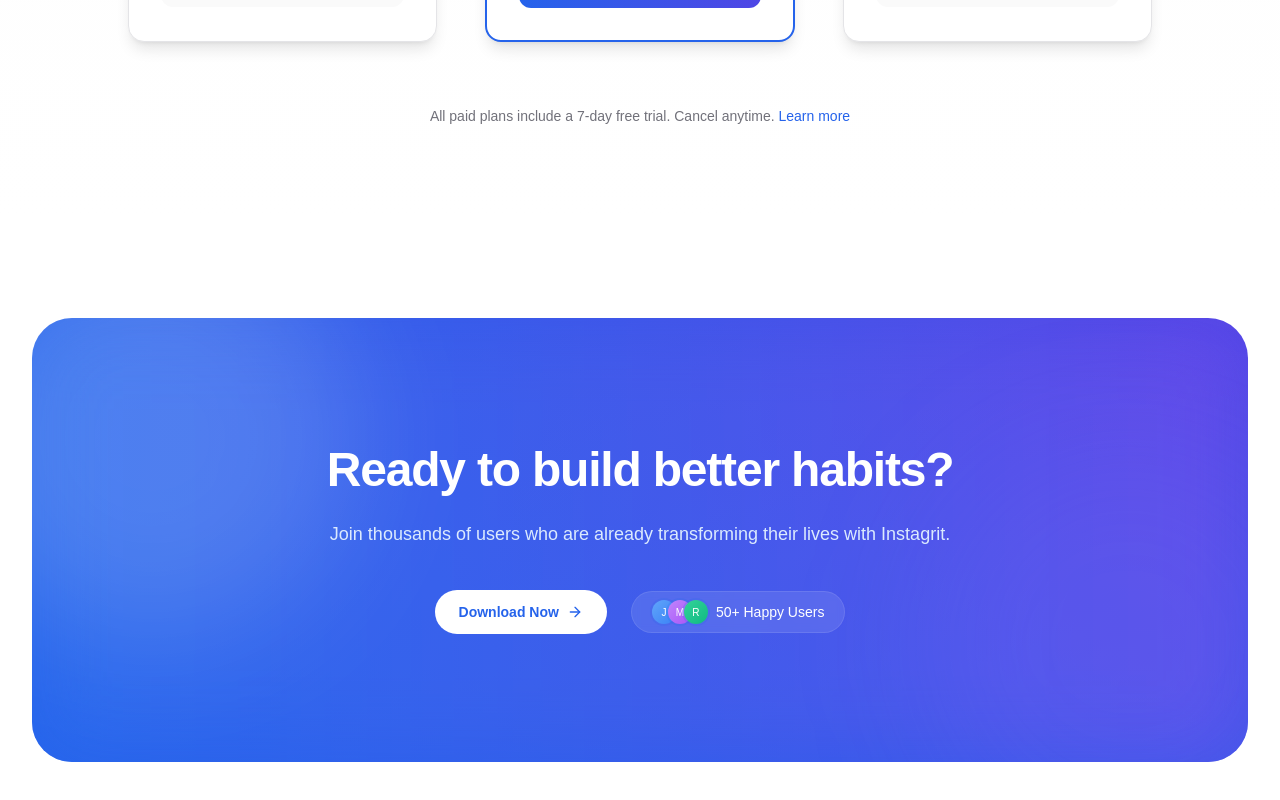
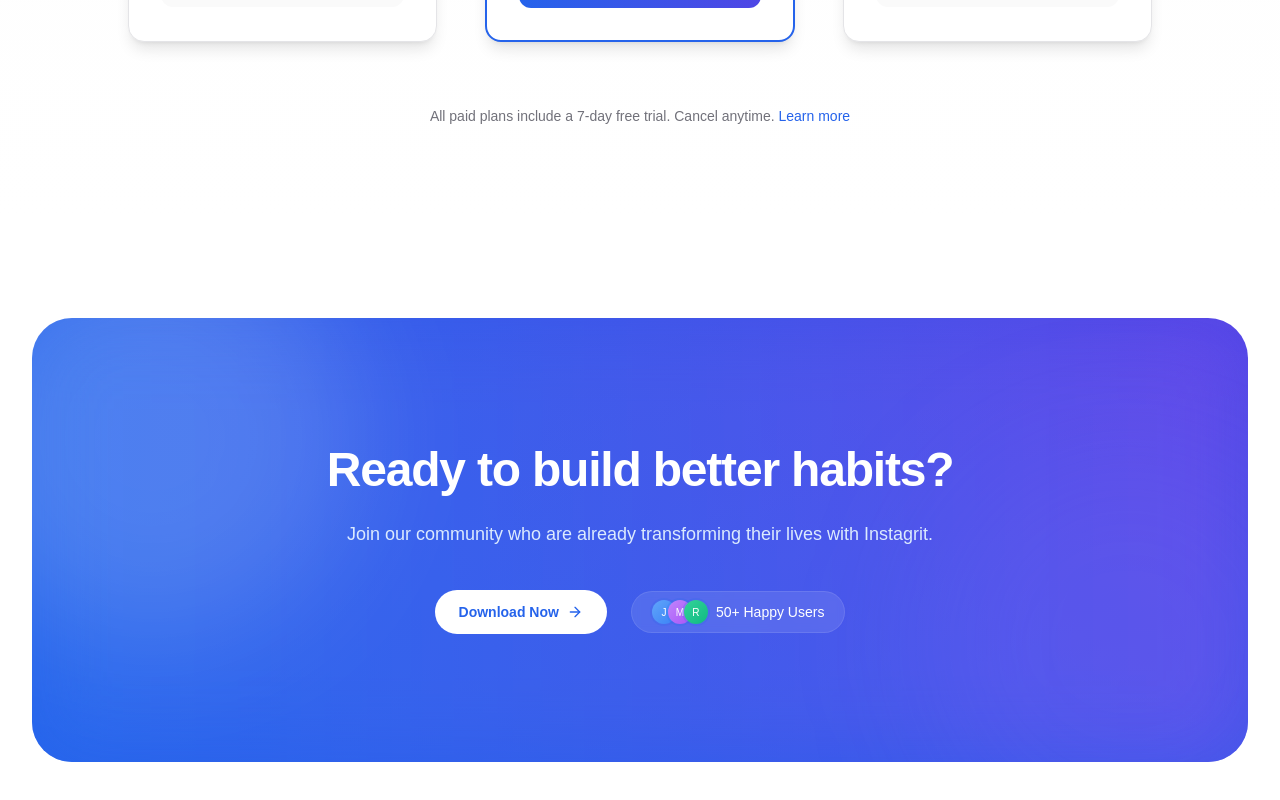
Before and after one commit to Efesop/instagritlp, a Next.js app: page / in a window 1280 px wide. Shown: the part 3822-4622 px from the top of the page. Built offline with nearby package versions, Linux system fonts and the light colour scheme.

Commit message:
text updates

```diff
--- a/app/page.tsx
+++ b/app/page.tsx
@@ -322,7 +322,7 @@ export default function Home() {
         </section>
 
         {/* Testimonials */}
-        <section className="w-full bg-zinc-50 py-24">
+        <section id="testimonials" className="w-full bg-zinc-50 py-24">
           <div className="max-w-[1400px] mx-auto px-4 sm:px-6 lg:px-8">
             <div className="text-center space-y-4 max-w-2xl mx-auto mb-16">
               <h2 className="text-3xl font-bold tracking-tighter sm:text-4xl md:text-5xl">
@@ -453,7 +453,7 @@ export default function Home() {
                   Ready to build better habits?
                 </h2>
                 <p className="mt-6 text-lg leading-8 text-blue-100 max-w-2xl mx-auto">
-                  Join thousands of users who are already transforming their lives with Instagrit.
+                  Join our community who are already transforming their lives with Instagrit.
                 </p>
 
                 <div className="mt-10 flex items-center justify-center gap-6 flex-wrap">
--- a/components/site-header.tsx
+++ b/components/site-header.tsx
@@ -68,7 +68,7 @@ export function SiteHeader() {
               </NavigationMenuContent>
             </NavigationMenuItem>
             <NavigationMenuItem>
-              <Link href="#testimonials" legacyBehavior passHref>
+              <Link href="/#testimonials" legacyBehavior passHref>
                 <NavigationMenuLink className="group inline-flex h-9 w-max items-center justify-center rounded-md px-4 py-2 text-sm font-medium transition-colors hover:bg-accent hover:text-accent-foreground focus:bg-accent focus:text-accent-foreground focus:outline-none disabled:pointer-events-none disabled:opacity-50">
                   Testimonials
                 </NavigationMenuLink>
```
